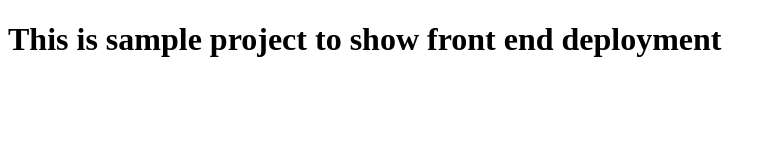
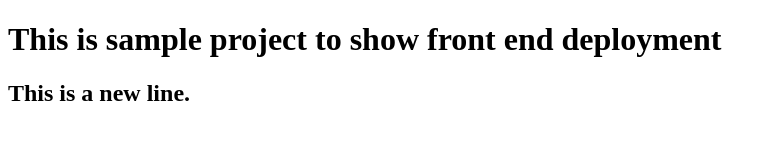
Before and after one commit to vardhan-digit/frontend, a plain HTML site: page index.html in a window 1280 px wide. Shown: the whole page, without its empty margins (0-777 px from the left). Drawn offline with Linux system fonts and the light colour scheme.

Commit message:
added a line in index.html

```diff
--- a/index.html
+++ b/index.html
@@ -8,6 +8,7 @@
 <body>
 
     <h1>This is sample project to show front end deployment</h1>
+    <h2>This is a new line.</h2>
 
 </body>
 </html>
```
